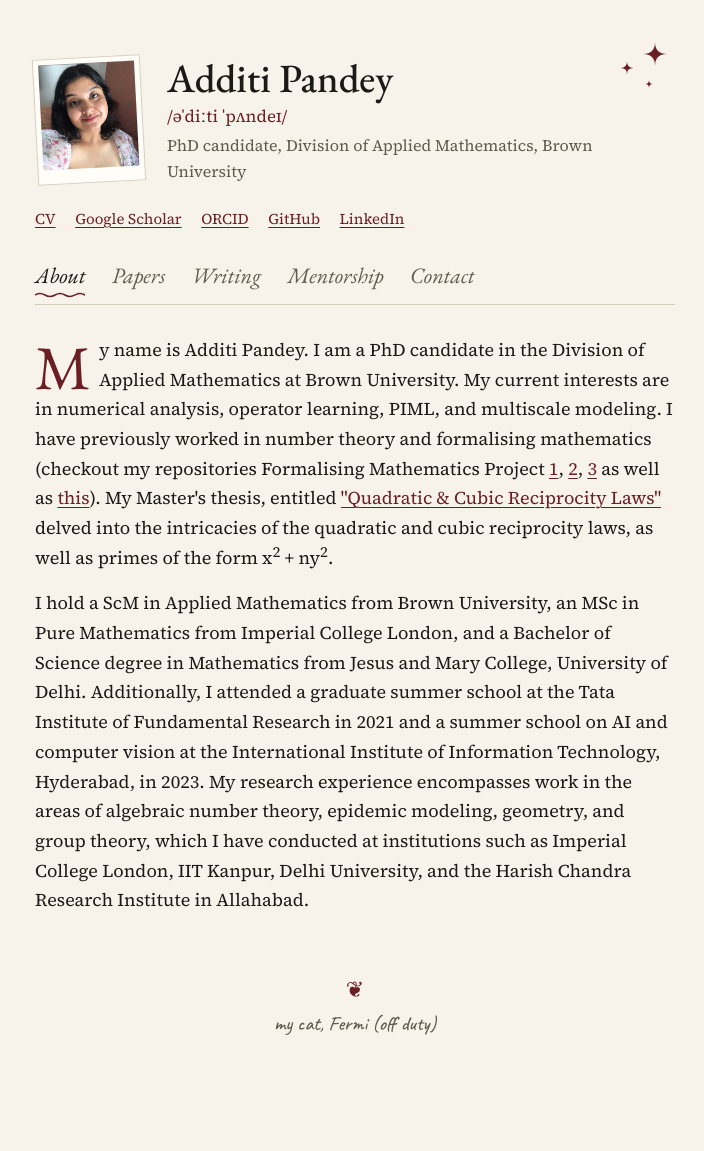
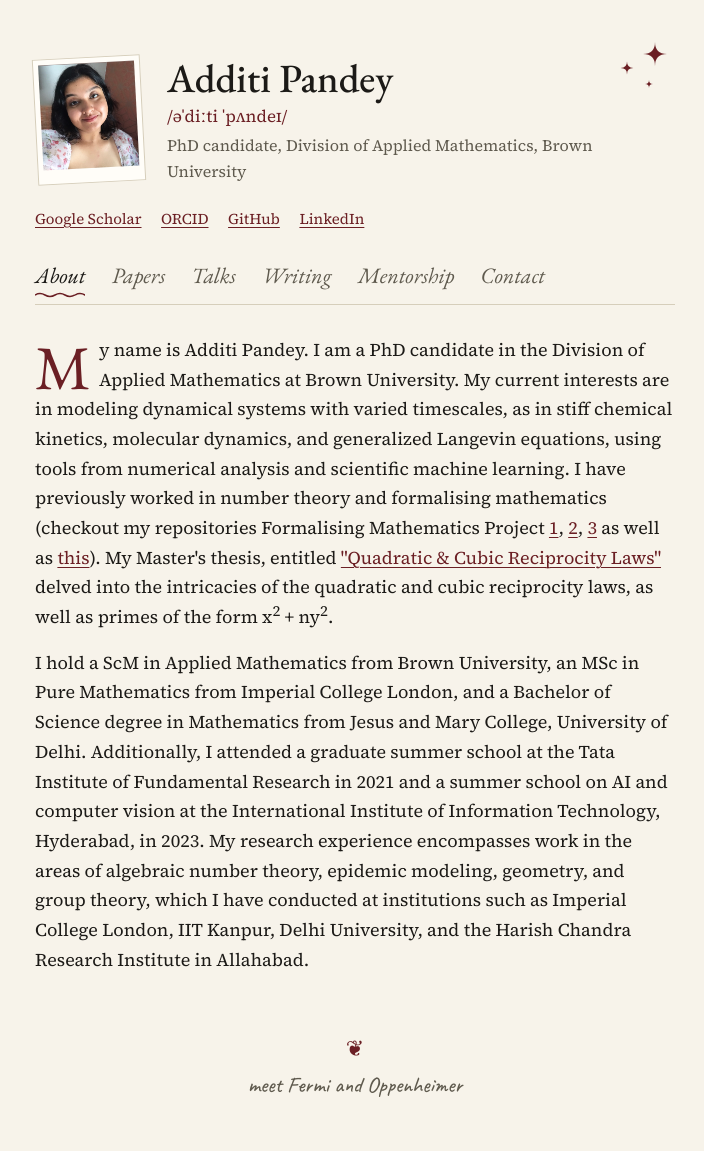
Before and after one commit to cyclotomicextension/cyclotomicextension.github.io, a Jekyll site: the page built from README.md, in a window 1280 px wide. Shown: the whole page, without its empty margins (285-989 px from the left). Built offline with Jekyll 4.4.1, drawn with Linux system fonts in a browser that asks for light colours; our own code applies the rules of GitHub Pages for plain Markdown files; before the commit the page ends 1088 px from its top, so only the background shows below that.

Commit message:
Add Talks tab and cats page, rewrite interests, remove CV link, date the DRP entry
Co-Authored-By: Claude Fable 5.2 <noreply@anthropic.com>
Claude-Session: https://claude.ai/code/session_01FEBGovUbShpSd7nsMopTbG

```diff
--- a/README.md
+++ b/README.md
@@ -1,4 +1,4 @@
-<p>My name is Additi Pandey. I am a PhD candidate in the Division of Applied Mathematics at Brown University. My current interests are in numerical analysis, operator learning, PIML, and multiscale modeling. I have previously worked in number theory and formalising mathematics (checkout my repositories Formalising Mathematics Project <a href="https://github.com/cyclotomicextension/Formalising-Mathematics-Project-1">1</a>, <a href="https://github.com/cyclotomicextension/Formalising-Mathematics-Project-2">2</a>, <a href="https://github.com/cyclotomicextension/Formalising-Mathematics-Project-3">3</a> as well as <a href="https://xenaproject.wordpress.com/2022/07/29/teaching-formalisation-to-mathematics-undergraduates/">this</a>). My Master's thesis, entitled <a href="https://github.com/cyclotomicextension/MSc-Thesis-Algebraic-Number-Theory-.git">"Quadratic & Cubic Reciprocity Laws"</a> delved into the intricacies of the quadratic and cubic reciprocity laws, as well as primes of the form x<sup>2</sup> + ny<sup>2</sup>.</p>
+<p>My name is Additi Pandey. I am a PhD candidate in the Division of Applied Mathematics at Brown University. My current interests are in modeling dynamical systems with varied timescales, as in stiff chemical kinetics, molecular dynamics, and generalized Langevin equations, using tools from numerical analysis and scientific machine learning. I have previously worked in number theory and formalising mathematics (checkout my repositories Formalising Mathematics Project <a href="https://github.com/cyclotomicextension/Formalising-Mathematics-Project-1">1</a>, <a href="https://github.com/cyclotomicextension/Formalising-Mathematics-Project-2">2</a>, <a href="https://github.com/cyclotomicextension/Formalising-Mathematics-Project-3">3</a> as well as <a href="https://xenaproject.wordpress.com/2022/07/29/teaching-formalisation-to-mathematics-undergraduates/">this</a>). My Master's thesis, entitled <a href="https://github.com/cyclotomicextension/MSc-Thesis-Algebraic-Number-Theory-.git">"Quadratic & Cubic Reciprocity Laws"</a> delved into the intricacies of the quadratic and cubic reciprocity laws, as well as primes of the form x<sup>2</sup> + ny<sup>2</sup>.</p>
 
 <p>I hold a ScM in Applied Mathematics from Brown University, an MSc in Pure Mathematics from Imperial College London, and a Bachelor of Science degree in Mathematics from Jesus and Mary College, University of Delhi. Additionally, I attended a graduate summer school at the Tata Institute of Fundamental Research in 2021 and a summer school on AI and computer vision at the International Institute of Information Technology, Hyderabad, in 2023. My research experience encompasses work in the areas of algebraic number theory, epidemic modeling, geometry, and group theory, which I have conducted at institutions such as Imperial College London, IIT Kanpur, Delhi University, and the Harish Chandra Research Institute in Allahabad.</p>
 <!--
--- a/_layouts/default.html
+++ b/_layouts/default.html
@@ -168,6 +168,59 @@
       color: var(--accent);
     }
 
+    ul.talks li {
+      margin-bottom: 14px;
+    }
+
+    /* ---------- cats ---------- */
+    .cat-row {
+      display: flex;
+      flex-wrap: wrap;
+      gap: 36px;
+      justify-content: center;
+      margin-top: 28px;
+    }
+    .cat-photo {
+      width: 230px;
+      padding: 10px 10px 4px;
+      background: #fffdf8;
+      border: 1px solid var(--rule);
+    }
+    .tilt-left { transform: rotate(-3deg); }
+    .tilt-right { transform: rotate(2deg); }
+    .cat-frame {
+      position: relative;
+      width: 230px;
+      height: 230px;
+      background: var(--paper);
+    }
+    .cat-frame svg {
+      position: absolute;
+      left: 45px;
+      top: 45px;
+      width: 140px;
+      height: 140px;
+      fill: none;
+      stroke: var(--accent);
+      stroke-width: 2;
+      stroke-linecap: round;
+      stroke-linejoin: round;
+    }
+    .cat-frame img {
+      position: absolute;
+      left: 0;
+      top: 0;
+      width: 100%;
+      height: 100%;
+      object-fit: cover;
+    }
+    .cat-photo p {
+      font-family: "Caveat", "Segoe Print", cursive;
+      font-size: 26px;
+      text-align: center;
+      margin: 6px 0 4px;
+    }
+
     /* ---------- contact form ---------- */
     label {
       display: block;
@@ -220,8 +273,15 @@
     }
     footer .cat {
       font-family: "Caveat", "Segoe Print", cursive;
-      font-size: 20px;
+      font-size: 22px;
       margin: 0;
+    }
+    footer .cat a {
+      color: var(--muted);
+      text-decoration: none;
+    }
+    footer .cat a:hover, footer .cat a.on {
+      color: var(--accent);
     }
 
     /* ---------- phones ---------- */
@@ -259,7 +319,6 @@
     </div>
 
     <p class="elsewhere">
-      <a href="{{ '/AdditiPandeyCV.pdf' | relative_url }}">CV</a>
       {% if site.scholar and site.scholar.url %}<a href="{{ site.scholar.url }}">Google Scholar</a>{% endif %}
       {% if site.orcid and site.orcid.url %}<a href="{{ site.orcid.url }}">ORCID</a>{% endif %}
       {% if site.github.url %}<a href="{{ site.github.url }}">GitHub</a>{% endif %}
@@ -269,6 +328,7 @@
     <nav class="tabs">
       <a id="tab-about" href="#about">About</a>
       <a id="tab-papers" href="#papers">Papers</a>
+      <a id="tab-talks" href="#talks">Talks</a>
       <a id="tab-writing" href="#writing">Writing</a>
       <a id="tab-mentorship" href="#mentorship">Mentorship</a>
       <a id="tab-contact" href="#contact">Contact</a>
@@ -315,6 +375,23 @@
       <!-- (leave this empty; the Action fills this) -->
       <!-- PUBLICATIONS:END -->
     </div>
+  </section>
+
+  <!-- ===== tab: Talks ===== -->
+  <!-- To add a talk: copy one <li>...</li> block and change the words and the link. -->
+  <section id="talks">
+    <h2>Seminars and Talks</h2>
+    <ul class="talks">
+      <li>
+        Co-organizer and speaker, minisymposium “From Atoms to Heartbeats: Scientific Machine Learning for Biodynamical Systems,”
+        SIAM Conference on the Life Sciences (LS26), Cleveland, Ohio, 2026.
+      </li>
+      <li>
+        Paper review: “Deep learning analysis of blood flow sounds to detect arteriovenous fistula stenosis,” with Nikhil Kadivar.
+        Machine Learning + X Seminar, CRUNCH Group, Brown University, September 22, 2023
+        (<a href="https://sites.brown.edu/crunch-group/seminars/machine-learning-x-seminars/machine-learning-x-seminars-2023/">seminar page</a>).
+      </li>
+    </ul>
   </section>
 
   <!-- ===== tab: Writing ===== -->
@@ -385,9 +463,43 @@
     </form>
   </section>
 
+  <!-- ===== tab: Cats (opened from the footer, not from the tab row) ===== -->
+  <!-- Photos: put them in a folder named "cats" as cats/fermi.jpg and cats/oppenheimer.jpg.
+       Until a photo is there, the little drawing shows instead.
+       To add another photo: copy one <div class="cat-photo">...</div> block. -->
+  <section id="cats">
+    <h2>The cats</h2>
+    <div class="cat-row">
+      <div class="cat-photo tilt-left">
+        <div class="cat-frame">
+          <svg viewBox="0 0 100 100" aria-hidden="true">
+            <path d="M22 44 L26 14 L44 30 M56 30 L74 14 L78 44"/>
+            <circle cx="50" cy="54" r="30"/>
+            <path d="M38 50 L38 55 M62 50 L62 55 M47 62 L53 62 L50 66 Z M50 66 Q46 72 41 69 M50 66 Q54 72 59 69"/>
+            <path d="M30 60 L10 56 M30 65 L11 68 M70 60 L90 56 M70 65 L89 68"/>
+          </svg>
+          <img src="{{ '/cats/fermi.jpg' | relative_url }}" alt="Fermi the cat" onerror="this.style.display='none'">
+        </div>
+        <p>Fermi</p>
+      </div>
+      <div class="cat-photo tilt-right">
+        <div class="cat-frame">
+          <svg viewBox="0 0 100 100" aria-hidden="true">
+            <path d="M22 44 L26 14 L44 30 M56 30 L74 14 L78 44"/>
+            <circle cx="50" cy="54" r="30"/>
+            <path d="M38 50 L38 55 M62 50 L62 55 M47 62 L53 62 L50 66 Z M50 66 Q46 72 41 69 M50 66 Q54 72 59 69"/>
+            <path d="M30 60 L10 56 M30 65 L11 68 M70 60 L90 56 M70 65 L89 68"/>
+          </svg>
+          <img src="{{ '/cats/oppenheimer.jpg' | relative_url }}" alt="Oppenheimer the cat" onerror="this.style.display='none'">
+        </div>
+        <p>Oppenheimer</p>
+      </div>
+    </div>
+  </section>
+
   <footer>
     <p class="leaf">❦</p>
-    <p class="cat">my cat, Fermi (off duty)</p>
+    <p class="cat"><a id="tab-cats" href="#cats">meet Fermi and Oppenheimer</a></p>
   </footer>
 
 </div>
@@ -395,7 +507,7 @@
 <script>
   // The tabs. Each name matches a <section id="..."> and a link id="tab-...".
   // If JavaScript is off, every section simply shows on one page.
-  var names = ["about", "papers", "writing", "mentorship", "contact"];
+  var names = ["about", "papers", "talks", "writing", "mentorship", "contact", "cats"];
 
   function showTab(name) {
     for (var i = 0; i < names.length; i++) {
```
Also changed, not shown: other parts of _layouts/default.html (+2 -1 lines).
